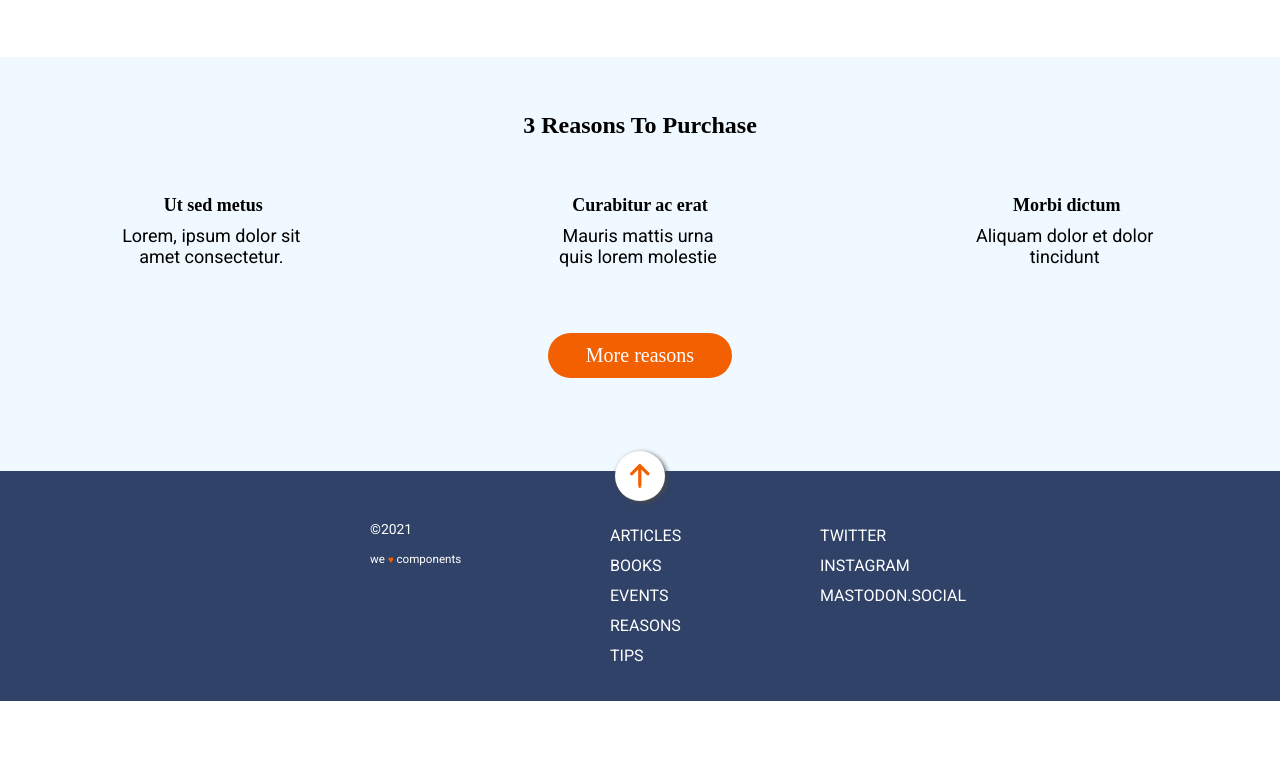
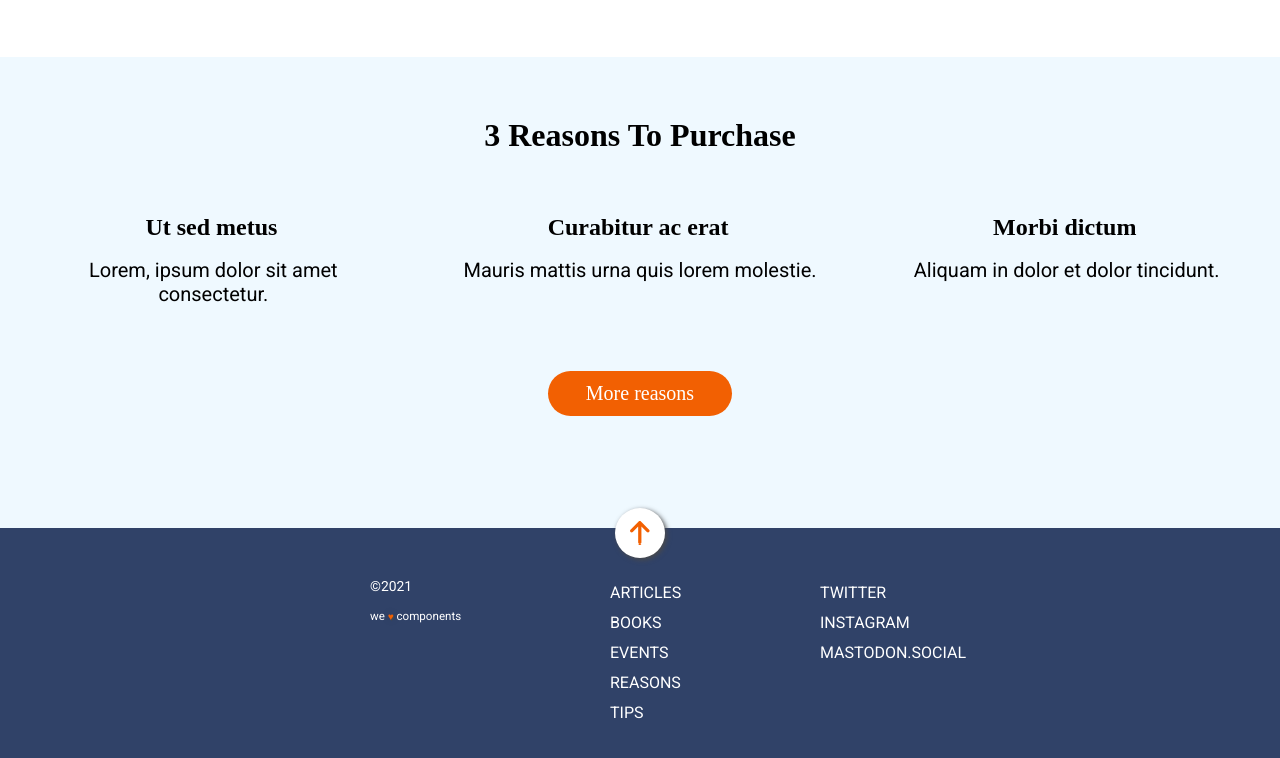
Before and after one commit to mhbeatriz/Anonymous-Proxy, a website: page public/index.html in a window 1280 px wide. Shown: the part 1178-1936 px from the top of the page. Before the commit the page ends 1879 px from the top, so only its background shows below. Drawn offline with Linux system fonts and the light colour scheme.

Commit message:
add mediadesktop with grid

```diff
--- a/public/index.html
+++ b/public/index.html
@@ -41,11 +41,11 @@
           </article>
           <article class="reasons-article">
               <h3 class="reasons-title">curabitur ac erat</h3>
-              <p class="reasons-text">mauris mattis urna quis lorem molestie</p>
+              <p class="reasons-text">mauris mattis urna quis lorem molestie.</p>
           </article>
           <article class="reasons-article">
               <h3 class="reasons-title">morbi dictum</h3>
-              <p class="reasons-text">aliquam dolor et dolor tincidunt</p>
+              <p class="reasons-text">aliquam in dolor et dolor tincidunt.</p>
           </article>
 
           <div class="section2-button">
--- a/src/scss/layout/_main.scss
+++ b/src/scss/layout/_main.scss
@@ -192,8 +192,34 @@
   }
   .section2-title {
     grid-column: span 3;
+    font-size: 26px;
+  }
+  .reasons-title {
+    font-size: 24px;
+    width: 210px;
+    height: 30px;
+    margin-bottom: 14px;
+  }
+  .reasons-text {
+    font-size: 20px;
+    width: 212.3px;
+    height: 68px;
   }
   .section2-button {
     grid-column: 2;
   }
 }
+@media all and (min-width: 1200px) {
+  .section2-title {
+    font-size: 32px;
+  }
+  .reasons-title {
+    width: 350px;
+    height: 30px;
+    margin-bottom: 14px;
+  }
+  .reasons-text {
+    width: 353.8px;
+    height: 68px;
+  }
+}
```
Also changed, not shown: src/html/partials/main.html (+2 -2 lines), public/assets/css/layout/copiamain.css (deleted), public/assets/css/styles.css, 2 other files.
